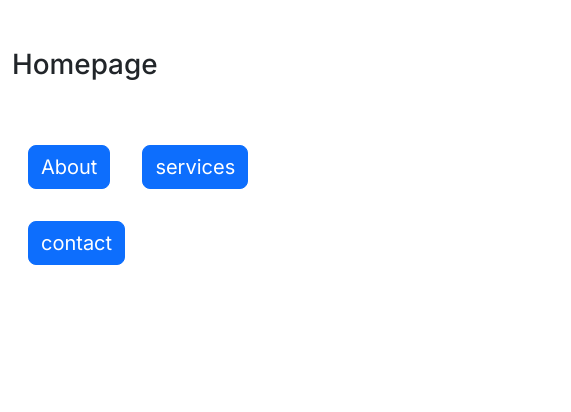
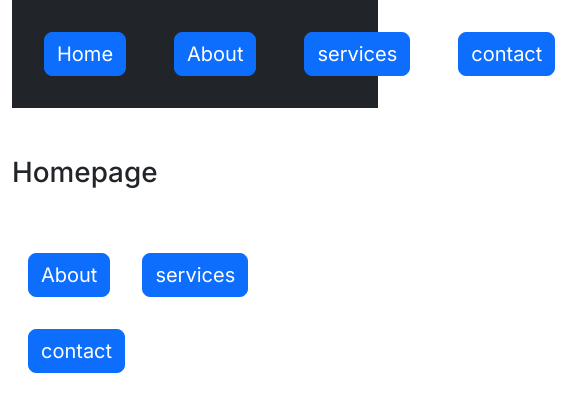
Before and after one commit to florezf90/gymFrotend, a Next.js app: page / in a window 390 px wide. Shown: the top 412 px of the page, 571 px wide, since content can reach past the window. Built offline with nearby package versions, Linux system fonts and the light colour scheme.

Commit message:
created a basic version of the Navbar component, it is not responsive due to issues of compatibility between next.js and react-boostrap library components, still figuring out how to optimize both libraries for the project

```diff
--- a/src/app/layout.jsx
+++ b/src/app/layout.jsx
@@ -1,7 +1,9 @@
+
+
 import { Inter } from 'next/font/google';
 import { Container } from 'react-bootstrap';
 import 'bootstrap/dist/css/bootstrap.min.css'; // Import Bootstrap CSS
-
+import Navbar from '@florezf90gym/components/header';
 
 const inter = Inter({ subsets: ['latin'] });
 
@@ -13,10 +15,10 @@ export default function RootLayout({ children }) {
     return (
       <html lang="en">
         <body className={inter.className}>
+
           <Container>
-            <header />
+            <Navbar />
             {children}
-            <footer/>
           </Container>
         </body>
       </html>
--- a/src/components/header.jsx
+++ b/src/components/header.jsx
@@ -0,0 +1,31 @@
+import { Stack } from "react-bootstrap";
+import { NavItem } from "react-bootstrap";
+import Link from "next/link";
+import NavigationBtn from "./navigationbtn";
+export default function Navbar() {
+  return (
+    <Stack direction="horizontal" gap={3} className="p-3 bg-dark  ">
+      <NavItem>
+        <Link href="/">
+          <NavigationBtn name="Home" />
+        </Link>
+      </NavItem>
+      <NavItem>
+        <Link href="/about">
+          <NavigationBtn name="About" />
+        </Link>
+      </NavItem>
+      <NavItem>
+        <Link href="/services">
+          <NavigationBtn name="services" />
+        </Link>
+      </NavItem>
+      <NavItem>
+        <Link href="/contact">
+          <NavigationBtn name="contact" />
+        </Link>
+      </NavItem>
+
+    </Stack>
+  );
+}
```
